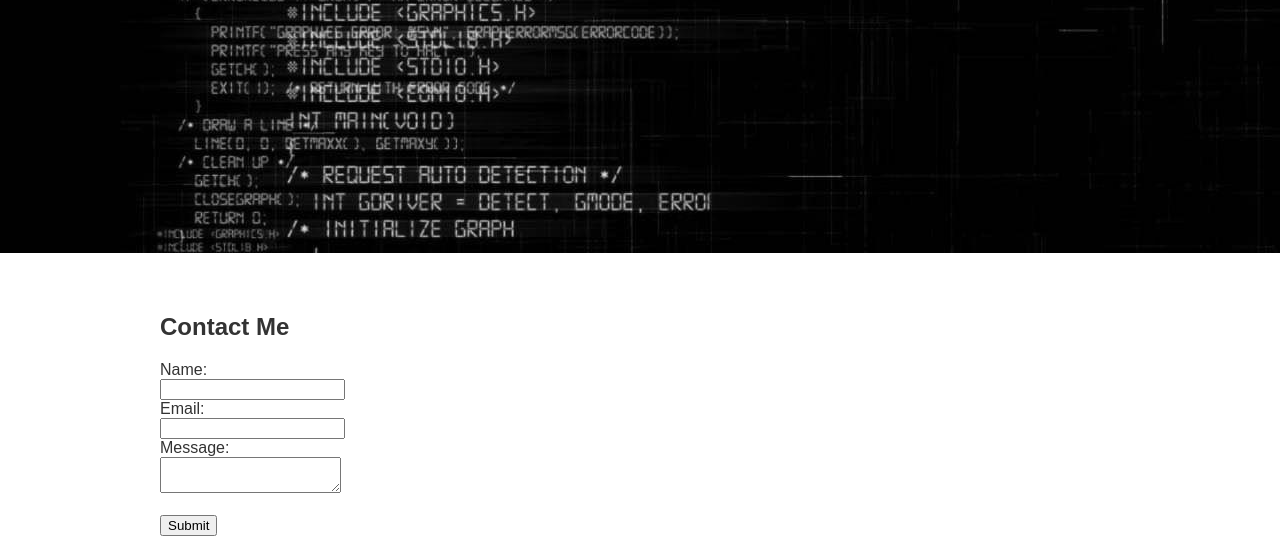
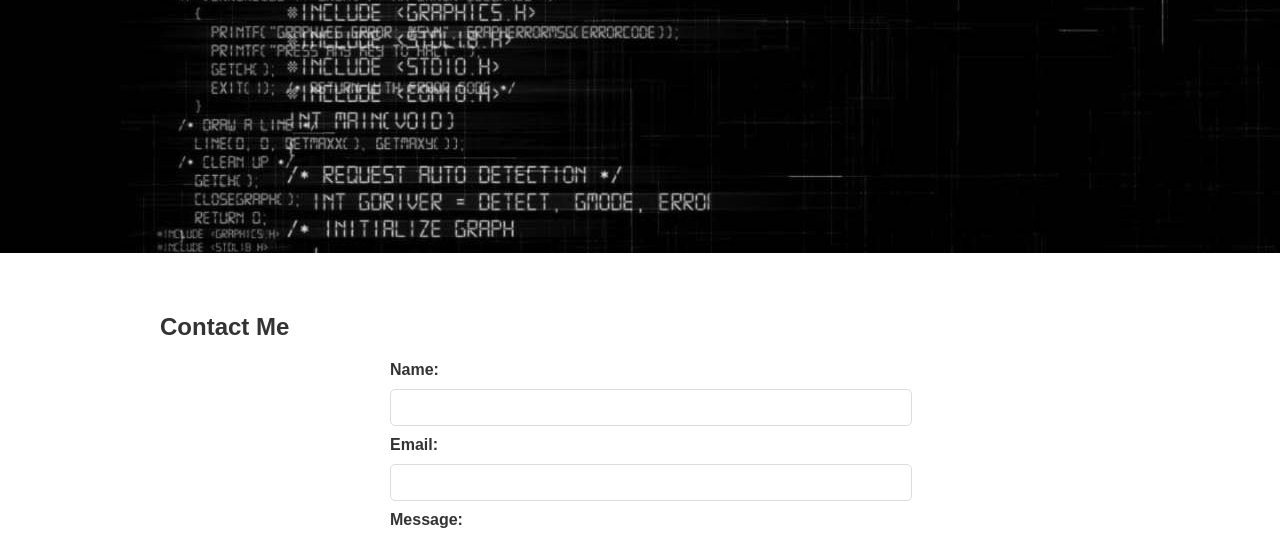
Before and after one commit to lakeongit/cortezlake.com, a plain HTML site: page index.html in a window 1280 px wide. Shown: the part 547-1083 px from the top of the page. Drawn offline with Linux system fonts and the light colour scheme.

Commit message:
Update style.css

```diff
--- a/css/style.css
+++ b/css/style.css
@@ -50,3 +50,37 @@ footer {
     text-align: center;
     padding: 20px 0;
 }
+/* Add at the end of style.css */
+
+section#contact form {
+    width: 100%;
+    max-width: 500px;
+    margin: 0 auto;
+}
+
+section#contact form label {
+    font-weight: bold;
+}
+
+section#contact form input[type="text"],
+section#contact form input[type="email"],
+section#contact form textarea {
+    width: 100%;
+    padding: 10px;
+    margin: 10px 0;
+    border-radius: 5px;
+    border: 1px solid #ddd;
+}
+
+section#contact form input[type="submit"] {
+    cursor: pointer;
+}
+
+footer .social-media a {
+    margin: 0 10px;
+}
+
+footer .social-media img {
+    width: 24px;
+    height: 24px;
+}
```
